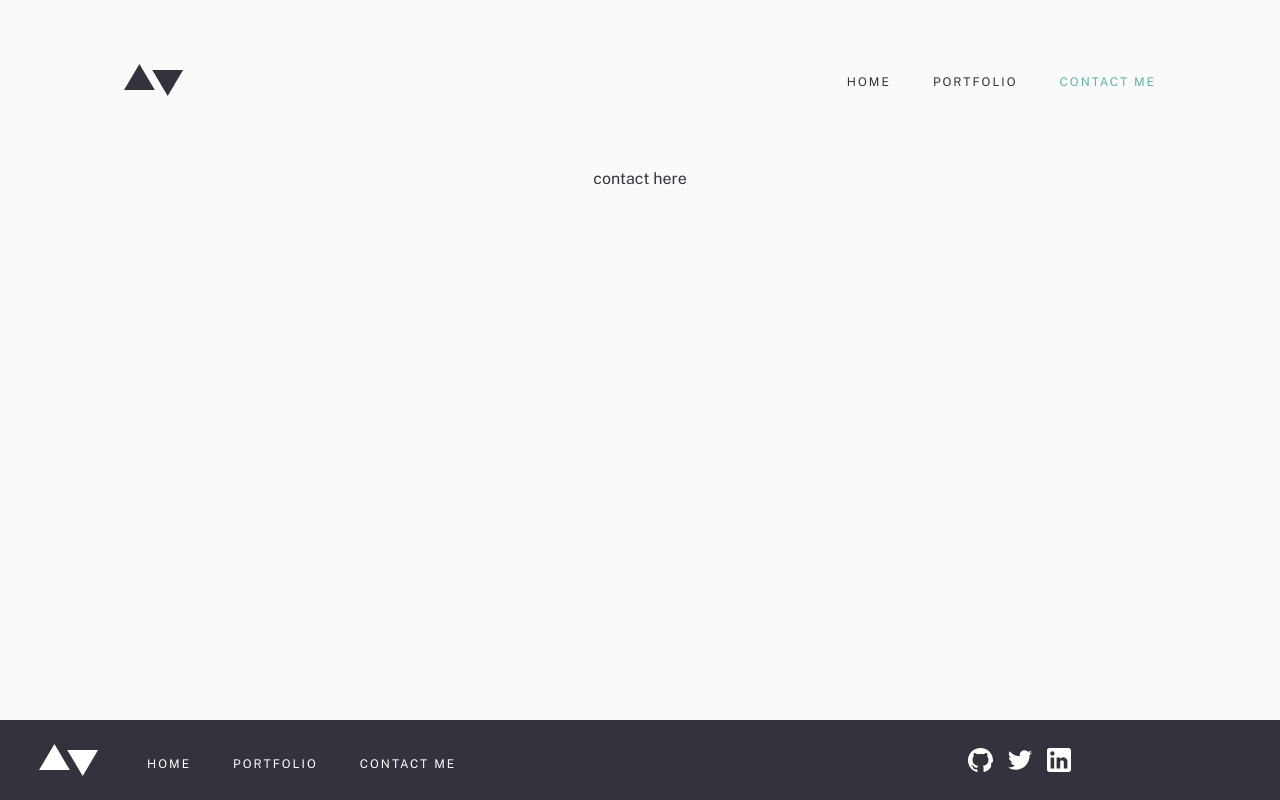
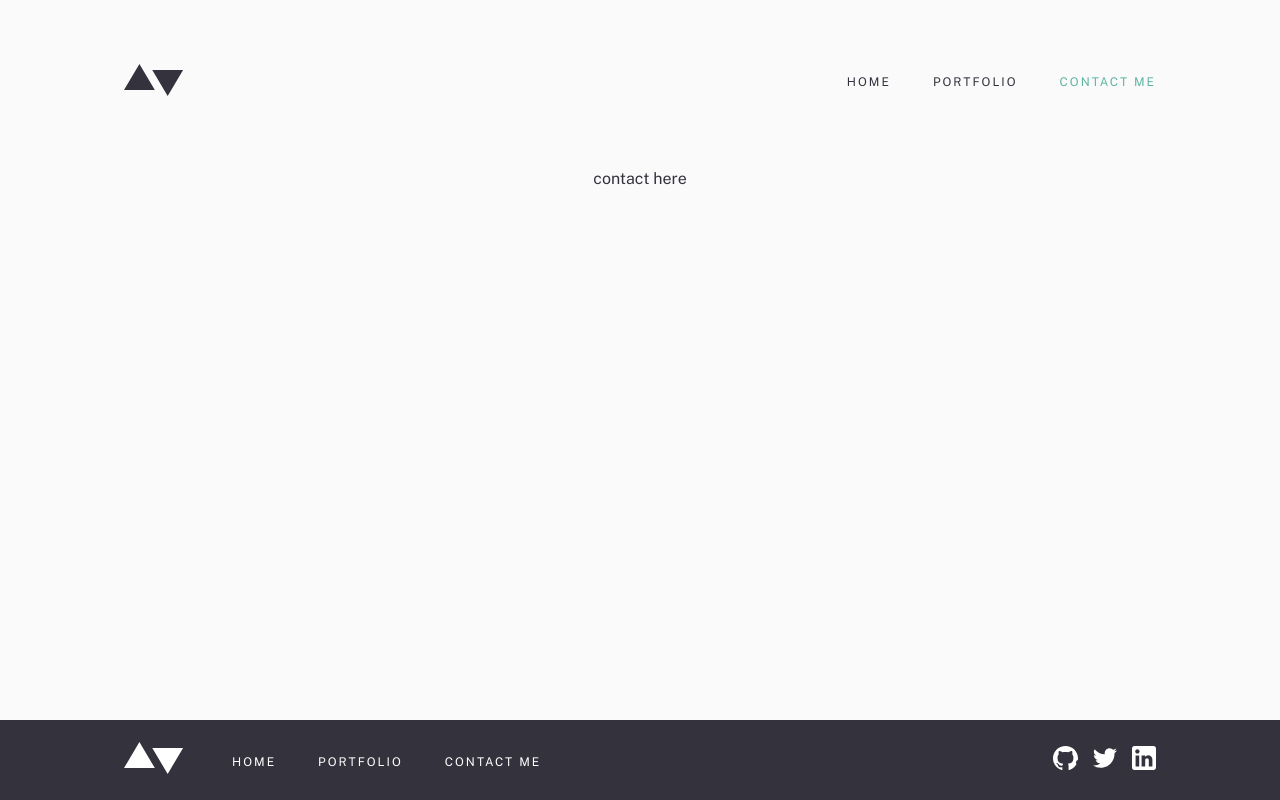
Before and after one commit to NicholasAnich/Simple-life-layout, a Next.js app: page /contact in a window 1280 px wide. Built offline with nearby package versions, Linux system fonts and the light colour scheme.

Commit message:
Removed unwanted css

```diff
--- a/components/Footer.module.css
+++ b/components/Footer.module.css
@@ -1,10 +1,6 @@
 .container {
     background-color: #33323d;
     min-height: 354px;
-
-    /* position: absolute; */
-    /* width: 100%; */
-    /* bottom: 0; */
 }
 
 .body {
@@ -62,7 +58,6 @@
     display: flex;
     justify-content: center;
     align-items: center;
-    /* gap: 15px; */
     gap: 0.9375em;
 
     padding: 0;
@@ -71,12 +66,8 @@
 
 @media (min-width: 37.5em) {
     .container {
-        /* display: flex; */
-        /* justify-content: center; */
-        /* flex-direction: row; */
-        /* position: absolute; */
-        /* width: 100%; */
-        /* bottom: 0; */
+        display: flex;
+        justify-content: center;
 
         padding: 1.5em 0px;
         min-height: 5rem;
@@ -89,7 +80,6 @@
         max-width: 1110px;
         margin: 0;
         padding: 0 2.4375em;
-        /* Switch padding to margin? */
     }
 
     .logo {
```
Also changed, not shown: components/Reachout.module.css (+4 -8 lines), styles/globals.css (+0 -15 lines).
